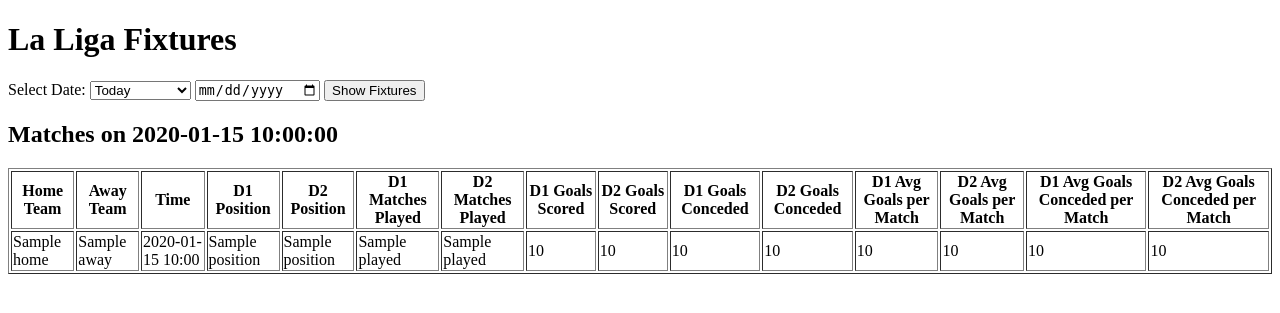
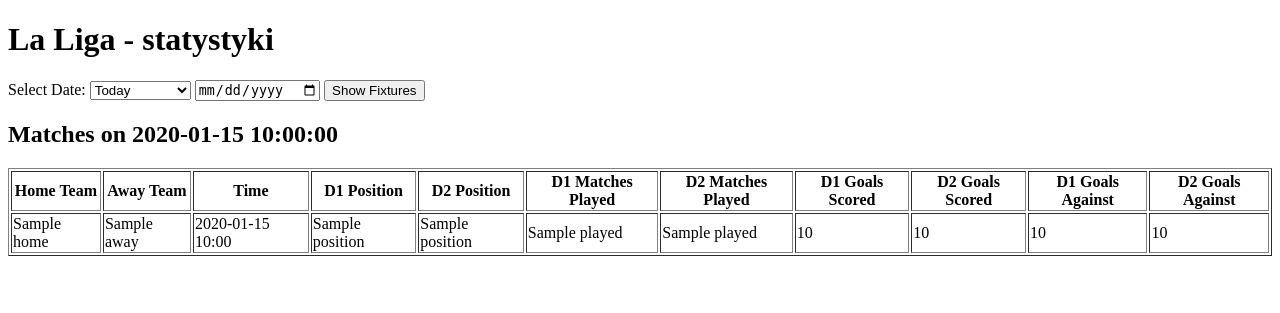
Before and after one commit to safe-n/flask-football-app, a Flask app: template templates/index.html in a window 1280 px wide. Shown: the top 313 px of the page. Run offline with Flask 3, Linux system fonts and the light colour scheme; the template is opened without the code that fills it: most values are stand-ins (such as "Sample title", 1, 10 or a date in 2020).

Commit message:
statystyki

```diff
--- a/templates/index.html
+++ b/templates/index.html
@@ -6,7 +6,7 @@
     <title>La Liga Fixtures</title>
 </head>
 <body>
-    <h1>La Liga Fixtures</h1>
+    <h1>La Liga - statystyki</h1>
     <form method="POST">
         <label for="date_option">Select Date:</label>
         <select name="date_option" id="date_option">
@@ -32,12 +32,8 @@
                     <th>D2 Matches Played</th>
                     <th>D1 Goals Scored</th>
                     <th>D2 Goals Scored</th>
-                    <th>D1 Goals Conceded</th>
-                    <th>D2 Goals Conceded</th>
-                    <th>D1 Avg Goals per Match</th>
-                    <th>D2 Avg Goals per Match</th>
-                    <th>D1 Avg Goals Conceded per Match</th>
-                    <th>D2 Avg Goals Conceded per Match</th>
+                    <th>D1 Goals Against</th>
+                    <th>D2 Goals Against</th>
                 </tr>
             </thead>
             <tbody>
@@ -52,12 +48,8 @@
                     <td>{{ match.away_team_stats.fixtures.played if match.away_team_stats else "N/A" }}</td>
                     <td>{{ match.home_team_stats.goals.total if match.home_team_stats else "N/A" }}</td>
                     <td>{{ match.away_team_stats.goals.total if match.away_team_stats else "N/A" }}</td>
-                    <td>{{ match.home_team_stats.goals.against.total if match.home_team_stats else "N/A" }}</td>
-                    <td>{{ match.away_team_stats.goals.against.total if match.away_team_stats else "N/A" }}</td>
-                    <td>{{ (match.home_team_stats.goals.total / match.home_team_stats.fixtures.played) if match.home_team_stats else "N/A" }}</td>
-                    <td>{{ (match.away_team_stats.goals.total / match.away_team_stats.fixtures.played) if match.away_team_stats else "N/A" }}</td>
-                    <td>{{ (match.home_team_stats.goals.against.total / match.home_team_stats.fixtures.played) if match.home_team_stats else "N/A" }}</td>
-                    <td>{{ (match.away_team_stats.goals.against.total / match.away_team_stats.fixtures.played) if match.away_team_stats else "N/A" }}</td>
+                    <td>{{ match.home_team_stats.goals_against.total if match.home_team_stats else "N/A" }}</td>
+                    <td>{{ match.away_team_stats.goals_against.total if match.away_team_stats else "N/A" }}</td>
                 </tr>
                 {% endfor %}
             </tbody>
```
